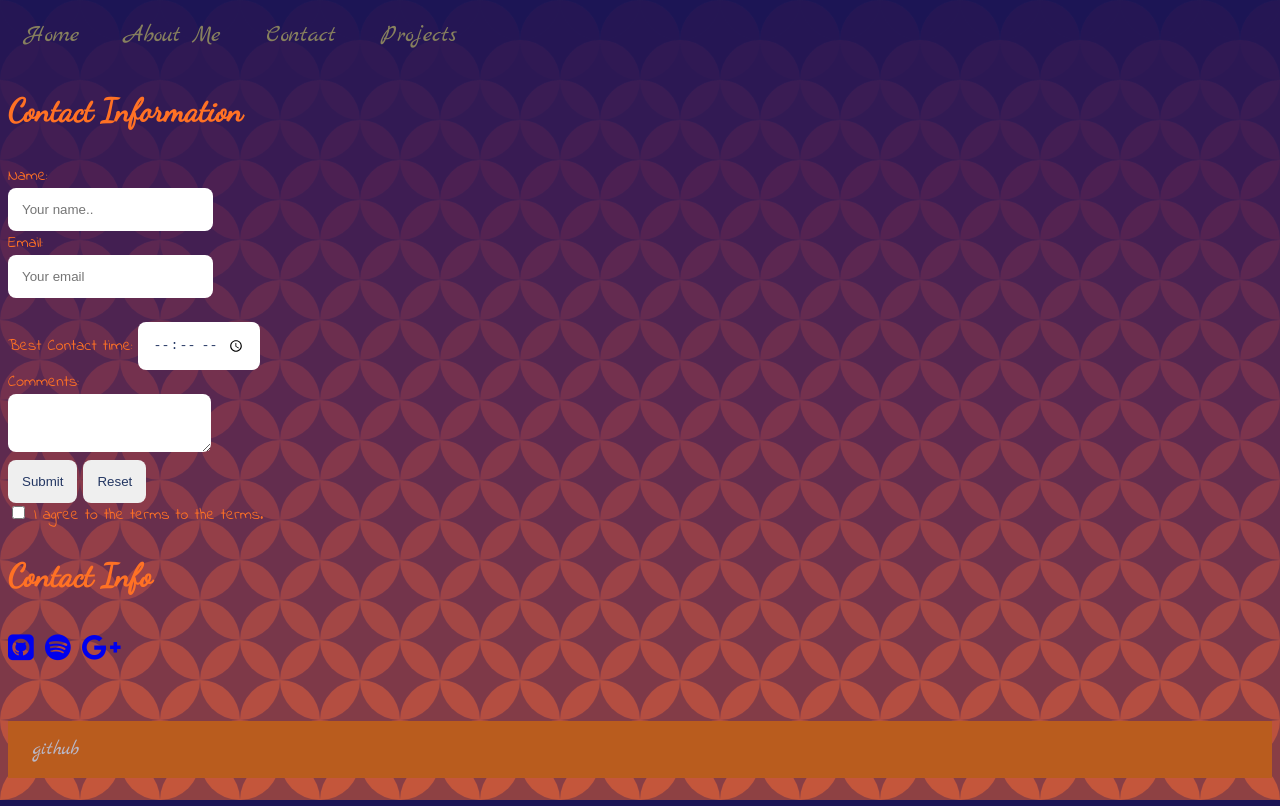
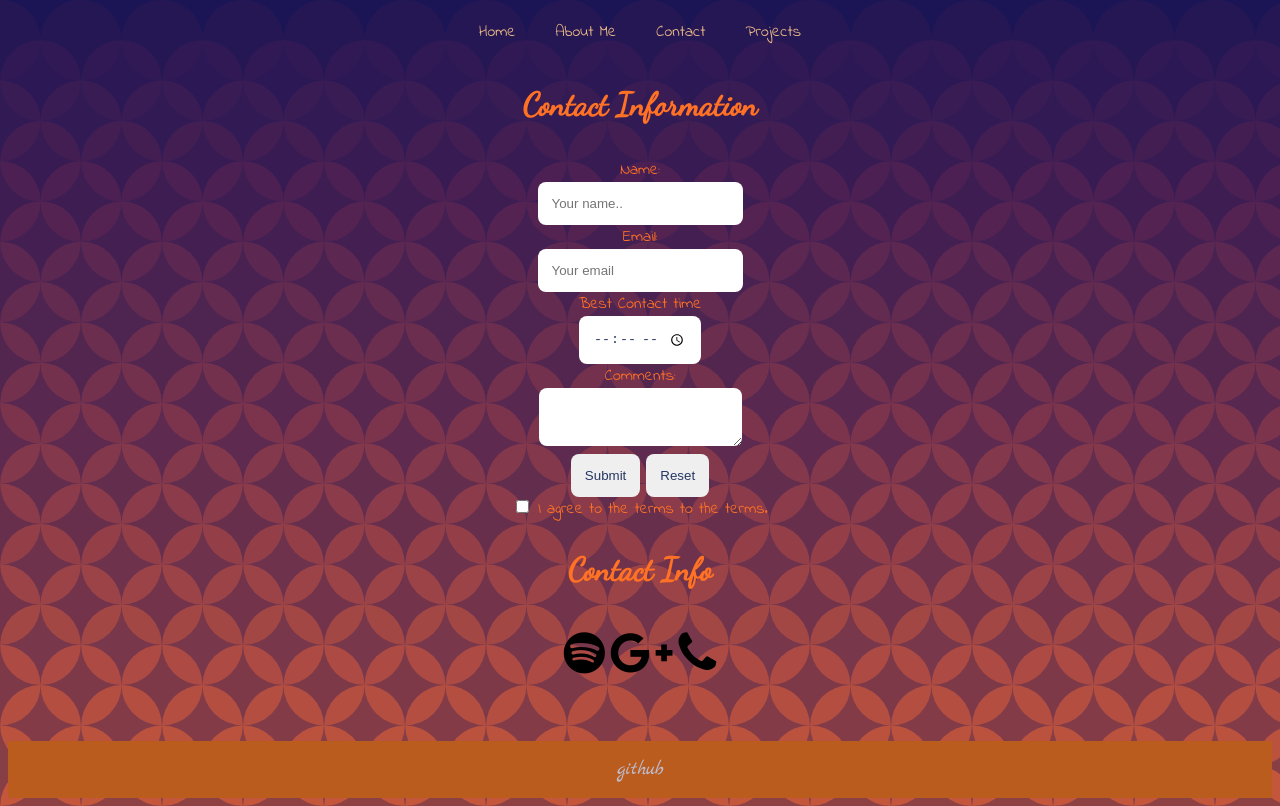
Before and after one commit to romerome2/romerome2.github.io, a plain HTML site: page Contact me.html in a window 1280 px wide. Drawn offline with Linux system fonts and the light colour scheme.

Commit message:
I centered my website

```diff
--- a/Contact me.html
+++ b/Contact me.html
@@ -6,6 +6,7 @@
     <meta name="viewport" content="width=device-width, initial-scale=1.0">
     <title>Contact Information</title>
     <link rel="stylesheet" href="Styles.css">
+    <link href="https://fonts.googleapis.com/icon?family=Material+Icons" rel="stylesheet">
 <body>
     <nav>
         <a href="index.html">Home</a>
@@ -25,8 +26,8 @@
   <br>
   <input placeholder="Your email" name="email">
   <br>
+  <label>Best Contact time</label>
   <br>
-  <label>Best Contact time:</label>
   <input type="time">
   <br>
   <label>Comments:</label>
@@ -41,10 +42,10 @@
 
   <h1>Contact Info</h1>
 
-  <div class="reachouts">
-  <a href="https://github.com/romerome2" class="fa fa-github-square"></a>
-  <a href="https://open.spotify.com/playlist/5iJ4bfn00Jj5S2KG6d89Z5"class="fa fa-spotify"></a>
-  <a href="https://mail.google.com/mail/u/1/#inbo"class="fa fa-google-plus"></a>
+  <div>
+  <a class="LogoMod" href="https://open.spotify.com/playlist/5iJ4bfn00Jj5S2KG6d89Z5"><i class="fa fa-spotify"></i></a>
+  <a class="LogoMod" href="https://mail.google.com/mail/u/1/#inbo"><i class="fa fa-google-plus"></i></a>
+  <a class="LogoMod" href="Tel:3479955549"><i class="fa fa-phone"></i></a>
   </div>
 
 <br><br>
--- a/Styles.css
+++ b/Styles.css
@@ -13,13 +13,13 @@ h1 {
 h2 {
     font-family: 'Dancing Script', cursive;
   }
-
+b
 nav { font-size: x-large;
     font-family: 'Marck Script', cursive;
     position: sticky;
     top: 0;
 }
- nav >a { color:#87805E;
+ nav >a { color:#eebb87;
 text-decoration: none;
 padding:  12px 17px;
 display: inline-block;
@@ -32,7 +32,7 @@ nav > a:hover{ background-color: #243763;
 body {
 
     font-family: 'Indie Flower', cursive;
-    text-align: ;
+    text-align: center;
 
 }
 body {
@@ -46,20 +46,17 @@ background-size: contain;
 text-align: left;
 }
 
-.reachouts {
+.LogoMod {
     text-decoration: none;
-    font-size: 30px
-}
-
-.reachouts a {
-    text-decoration-line: none;
+    color: black;
+    font-size: xxx-large;
 }
 
 footer { background-color: #b95c1e;
     font-family: 'Marck Script', cursive;
     padding: 8px 12px;
 }
- footer >a { color:#b9b8c8;
+ footer >a { color:#bebdd0;
 text-decoration: none;
 padding:  8px 12px;
 display: inline-block;
@@ -68,7 +65,8 @@ font-size: 20px
 footer > a:hover{ background-color: #2e9cc7;
 
 }
-.center{text-align:center
+.center{
+    text-align:center
 
 }
 
```
Also changed, not shown: aboutme.html (+1 -1 lines), index.html (+1 -1 lines).
